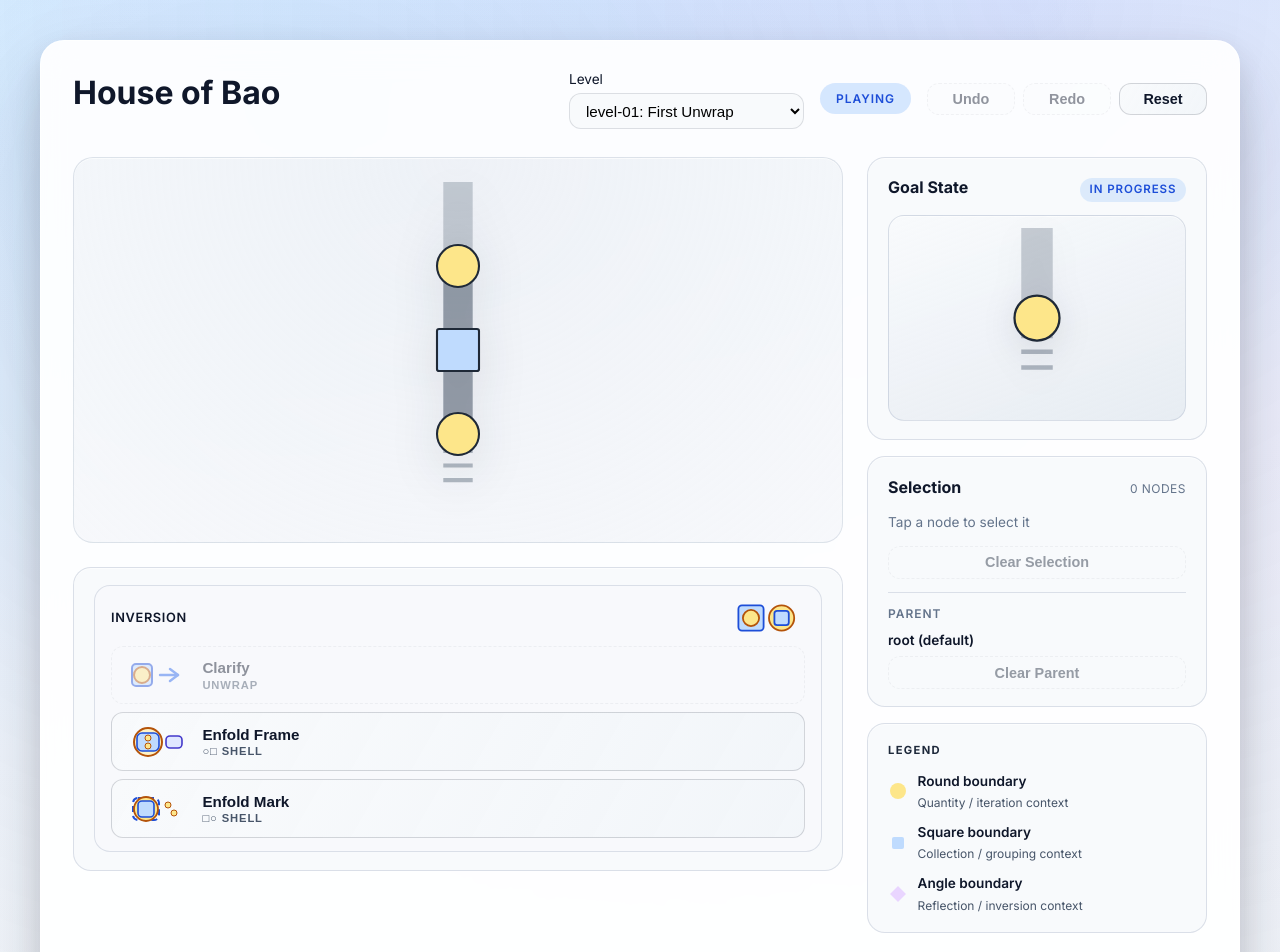
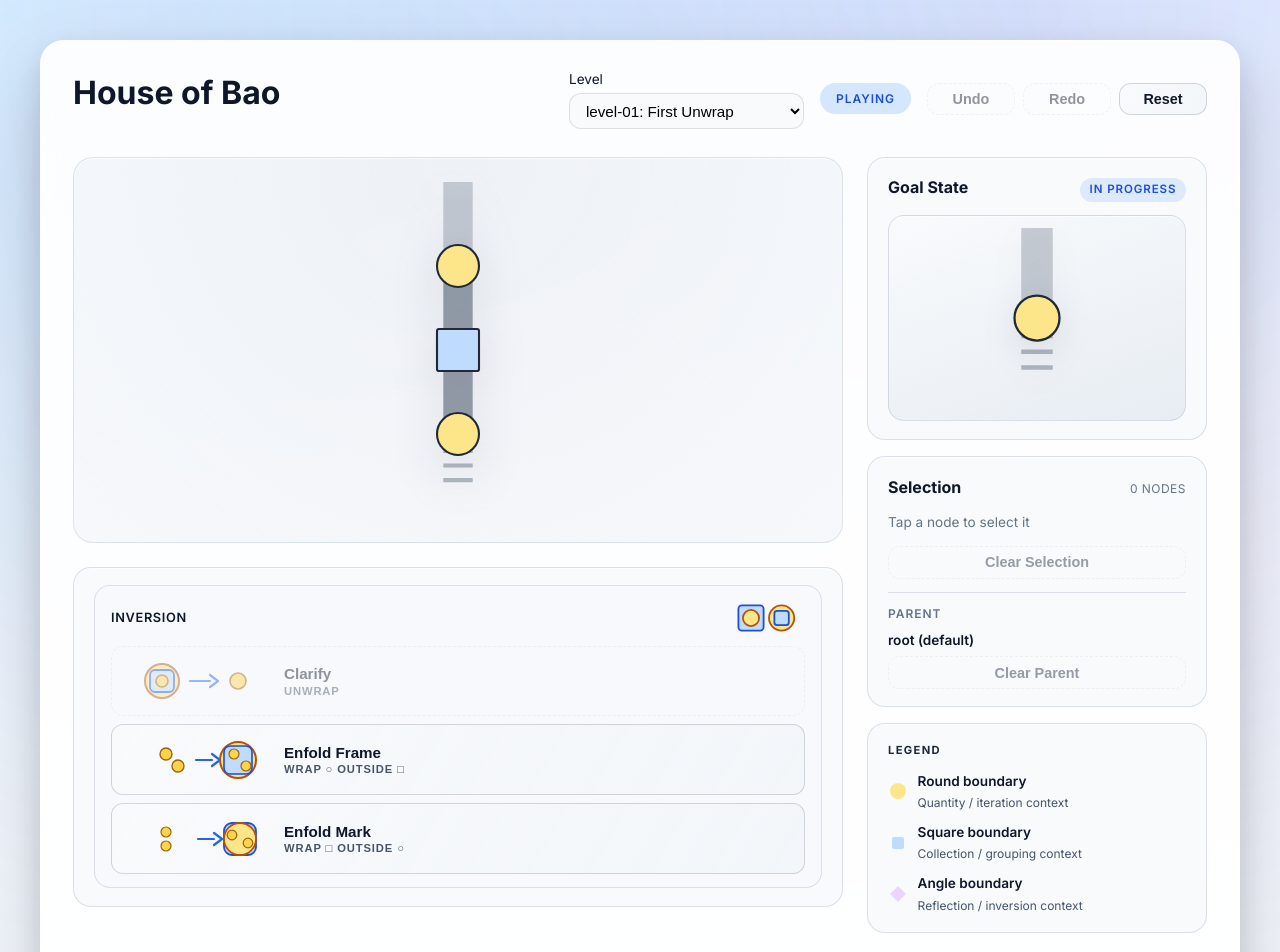
Before and after one commit to weavermarquez/house-of-bao, a React (Vite) app in the folder house-of-bao/: page / in a window 1280 px wide. Shown: the top 952 px of the page. Built offline with nearby package versions, Linux system fonts and the light colour scheme.

Commit message:
fix: Accurate Movement Glyphs!

```diff
--- a/house-of-bao/src/App.css
+++ b/house-of-bao/src/App.css
@@ -318,7 +318,7 @@ button:disabled {
 .action-button-content {
   display: inline-flex;
   align-items: center;
-  gap: 0.8rem;
+  gap: 0.65rem;
   width: 100%;
 }
 
@@ -330,8 +330,8 @@ button:disabled {
 }
 
 .action-button-glyph svg {
-  width: 52px;
-  height: 32px;
+  width: 72px;
+  height: 40px;
 }
 
 .action-button-text {
@@ -382,8 +382,8 @@ button:disabled {
 }
 
 .preview-glyph svg {
-  width: 58px;
-  height: 34px;
+  width: 92px;
+  height: 48px;
 }
 
 .preview-copy {
--- a/house-of-bao/src/components/ActionGlyphs.tsx
+++ b/house-of-bao/src/components/ActionGlyphs.tsx
@@ -12,65 +12,70 @@ type ActionMetadata = {
   Glyph: (props: GlyphProps) => JSX.Element;
 };
 
+const VIEWBOX_WIDTH = 148;
+const VIEWBOX_HEIGHT = 48;
+const MID_Y = VIEWBOX_HEIGHT / 2;
+
 const colors = {
   roundFill: "#fde68a",
   roundStroke: "#b45309",
   squareFill: "#bfdbfe",
   squareStroke: "#1d4ed8",
-  accentFill: "#e0e7ff",
-  accentStroke: "#4338ca",
   angleFill: "#e9d5ff",
   angleStroke: "#7c3aed",
-  arrow: "#2563eb",
-  dashed: "#94a3b8",
+  nodeFill: "#fcd34d",
+  nodeStroke: "#a16207",
+  accent: "#2563eb",
+  neutral: "#94a3b8",
+  voidFill: "#f8fafc",
 };
 
 const baseSvgProps = {
   role: "presentation",
   "aria-hidden": "true",
   focusable: "false",
+  width: VIEWBOX_WIDTH,
+  height: VIEWBOX_HEIGHT,
+  viewBox: `0 0 ${VIEWBOX_WIDTH} ${VIEWBOX_HEIGHT}`,
 } as const;
 
 function ClarifyGlyph({ className }: GlyphProps) {
   return (
-    <svg
-      {...baseSvgProps}
-      className={className}
-      width={64}
-      height={36}
-      viewBox="0 0 64 36"
-    >
-      <rect
-        x={6}
-        y={7}
-        width={20}
-        height={22}
-        rx={4}
-        fill={colors.squareFill}
-        stroke={colors.squareStroke}
-        strokeWidth={2}
-      />
+    <svg {...baseSvgProps} className={className}>
       <circle
-        cx={16}
-        cy={18}
-        r={8}
+        cx={36}
+        cy={MID_Y}
+        r={17}
         fill={colors.roundFill}
         stroke={colors.roundStroke}
         strokeWidth={2}
       />
-      <path
-        d="M34 18h18"
-        stroke={colors.arrow}
-        strokeWidth={2.4}
-        strokeLinecap="round"
+      <rect
+        x={24}
+        y={MID_Y - 11}
+        width={24}
+        height={22}
+        rx={5}
+        fill={colors.squareFill}
+        stroke={colors.squareStroke}
+        strokeWidth={1.8}
       />
-      <polyline
-        points="44,12 52,18 44,24"
-        fill="none"
-        stroke={colors.arrow}
-        strokeWidth={2.4}
-        strokeLinecap="round"
-        strokeLinejoin="round"
+      <circle
+        cx={36}
+        cy={MID_Y}
+        r={6}
+        fill={colors.nodeFill}
+        stroke={colors.nodeStroke}
+        strokeWidth={1.6}
+      />
+      <Arrow from={64} to={92} />
+      <circle
+        cx={112}
+        cy={MID_Y}
+        r={8}
+        fill={colors.nodeFill}
+        stroke={colors.nodeStroke}
+        strokeWidth={1.6}
       />
     </svg>
   );
@@ -78,42 +83,57 @@ function ClarifyGlyph({ className }: GlyphProps) {
 
 function EnfoldFrameGlyph({ className }: GlyphProps) {
   return (
-    <svg
-      {...baseSvgProps}
-      className={className}
-      width={64}
-      height={36}
-      viewBox="0 0 64 36"
-    >
+    <svg {...baseSvgProps} className={className}>
       <circle
-        cx={22}
-        cy={18}
-        r={14}
-        fill="#fef3c7"
+        cx={40}
+        cy={MID_Y - 6}
+        r={6}
+        fill={colors.nodeFill}
+        stroke={colors.nodeStroke}
+        strokeWidth={1.4}
+      />
+      <circle
+        cx={52}
+        cy={MID_Y + 6}
+        r={6}
+        fill={colors.nodeFill}
+        stroke={colors.nodeStroke}
+        strokeWidth={1.4}
+      />
+      <Arrow from={70} to={94} />
+      <circle
+        cx={112}
+        cy={MID_Y}
+        r={18}
+        fill={colors.roundFill}
         stroke={colors.roundStroke}
         strokeWidth={2}
       />
       <rect
-        x={11}
-        y={9}
-        width={22}
-        height={18}
-        rx={5}
+        x={98}
+        y={MID_Y - 14}
+        width={28}
+        height={28}
+        rx={6}
         fill={colors.squareFill}
         stroke={colors.squareStroke}
         strokeWidth={1.6}
       />
-      <circle cx={22} cy={14} r={3} fill={colors.roundFill} stroke={colors.roundStroke} strokeWidth={1} />
-      <circle cx={22} cy={22} r={3} fill={colors.roundFill} stroke={colors.roundStroke} strokeWidth={1} />
-      <rect
-        x={40}
-        y={12}
-        width={16}
-        height={12}
-        rx={4}
-        fill={colors.accentFill}
-        stroke={colors.accentStroke}
-        strokeWidth={1.6}
+      <circle
+        cx={108}
+        cy={MID_Y - 6}
+        r={5}
+        fill={colors.nodeFill}
+        stroke={colors.nodeStroke}
+        strokeWidth={1.2}
+      />
+      <circle
+        cx={120}
+        cy={MID_Y + 6}
+        r={5}
+        fill={colors.nodeFill}
+        stroke={colors.nodeStroke}
+        strokeWidth={1.2}
       />
     </svg>
   );
@@ -121,95 +141,151 @@ function EnfoldFrameGlyph({ className }: GlyphProps) {
 
 function EnfoldMarkGlyph({ className }: GlyphProps) {
   return (
-    <svg
-      {...baseSvgProps}
-      className={className}
-      width={64}
-      height={36}
-      viewBox="0 0 64 36"
-    >
-      <rect
-        x={7}
-        y={7}
-        width={26}
-        height={22}
-        rx={5}
-        fill="none"
-        stroke={colors.squareStroke}
-        strokeWidth={2}
-        strokeDasharray="6 4"
+    <svg {...baseSvgProps} className={className}>
+      <circle
+        cx={40}
+        cy={MID_Y - 7}
+        r={5}
+        fill={colors.nodeFill}
+        stroke={colors.nodeStroke}
+        strokeWidth={1.2}
       />
       <circle
-        cx={20}
-        cy={18}
-        r={12}
+        cx={40}
+        cy={MID_Y + 7}
+        r={5}
+        fill={colors.nodeFill}
+        stroke={colors.nodeStroke}
+        strokeWidth={1.2}
+      />
+      <Arrow from={72} to={96} />
+      <rect
+        x={98}
+        y={MID_Y - 16}
+        width={32}
+        height={32}
+        rx={8}
+        fill={colors.squareFill}
+        stroke={colors.squareStroke}
+        strokeWidth={1.8}
+      />
+      <circle
+        cx={114}
+        cy={MID_Y}
+        r={16}
         fill={colors.roundFill}
         stroke={colors.roundStroke}
         strokeWidth={1.8}
       />
-      <rect
-        x={12}
-        y={10}
-        width={16}
-        height={16}
-        rx={4}
-        fill={colors.squareFill}
-        stroke={colors.squareStroke}
-        strokeWidth={1.6}
+      <circle
+        cx={106}
+        cy={MID_Y - 4}
+        r={4.8}
+        fill={colors.nodeFill}
+        stroke={colors.nodeStroke}
+        strokeWidth={1.2}
       />
-      <circle cx={42} cy={14} r={3} fill={colors.roundFill} stroke={colors.roundStroke} strokeWidth={1} />
-      <circle cx={48} cy={22} r={3} fill={colors.roundFill} stroke={colors.roundStroke} strokeWidth={1} />
+      <circle
+        cx={122}
+        cy={MID_Y + 4}
+        r={4.8}
+        fill={colors.nodeFill}
+        stroke={colors.nodeStroke}
+        strokeWidth={1.2}
+      />
     </svg>
   );
 }
 
 function DisperseGlyph({ className }: GlyphProps) {
   return (
-    <svg
-      {...baseSvgProps}
-      className={className}
-      width={64}
-      height={36}
-      viewBox="0 0 64 36"
-    >
+    <svg {...baseSvgProps} className={className}>
+      <circle
+        cx={34}
+        cy={MID_Y}
+        r={18}
+        fill={colors.roundFill}
+        stroke={colors.roundStroke}
+        strokeWidth={1.8}
+      />
       <rect
-        x={6}
-        y={7}
-        width={18}
-        height={22}
+        x={22}
+        y={MID_Y - 12}
+        width={24}
+        height={24}
+        rx={5}
+        fill={colors.squareFill}
+        stroke={colors.squareStroke}
+        strokeWidth={1.6}
+      />
+      <circle
+        cx={30}
+        cy={MID_Y - 5}
+        r={4.6}
+        fill={colors.nodeFill}
+        stroke={colors.nodeStroke}
+        strokeWidth={1}
+      />
+      <circle
+        cx={38}
+        cy={MID_Y + 5}
+        r={4.6}
+        fill={colors.nodeFill}
+        stroke={colors.nodeStroke}
+        strokeWidth={1}
+      />
+      <Arrow from={64} to={94} />
+      <circle
+        cx={104}
+        cy={MID_Y - 6}
+        r={13}
+        fill={colors.roundFill}
+        stroke={colors.roundStroke}
+        strokeWidth={1.6}
+      />
+      <rect
+        x={97}
+        y={MID_Y - 12}
+        width={14}
+        height={14}
         rx={4}
         fill={colors.squareFill}
         stroke={colors.squareStroke}
-        strokeWidth={2}
+        strokeWidth={1.3}
       />
-      <circle cx={12} cy={15} r={3} fill={colors.roundFill} stroke={colors.roundStroke} strokeWidth={1} />
-      <circle cx={18} cy={22} r={3} fill={colors.roundFill} stroke={colors.roundStroke} strokeWidth={1} />
-      <path
-        d="M28 18l8-6m-8 6 8 6"
-        stroke={colors.arrow}
-        strokeWidth={2}
-        strokeLinecap="round"
-        strokeLinejoin="round"
+      <circle
+        cx={104}
+        cy={MID_Y - 6}
+        r={3.2}
+        fill={colors.nodeFill}
+        stroke={colors.nodeStroke}
+        strokeWidth={0.9}
       />
-      <rect
-        x={42}
-        y={10}
-        width={8}
-        height={8}
-        rx={2}
-        fill={colors.accentFill}
-        stroke={colors.accentStroke}
+      <circle
+        cx={128}
+        cy={MID_Y + 6}
+        r={13}
+        fill={colors.roundFill}
+        stroke={colors.roundStroke}
         strokeWidth={1.6}
       />
       <rect
-        x={50}
-        y={18}
-        width={8}
-        height={8}
-        rx={2}
-        fill={colors.accentFill}
-        stroke={colors.accentStroke}
-        strokeWidth={1.6}
+        x={121}
+        y={MID_Y + 0.5}
+        width={14}
+        height={14}
+        rx={4}
+        fill={colors.squareFill}
+        stroke={colors.squareStroke}
+        strokeWidth={1.3}
+      />
+      <circle
+        cx={128}
+        cy={MID_Y + 7}
+        r={3.2}
+        fill={colors.nodeFill}
+        stroke={colors.nodeStroke}
+        strokeWidth={0.9}
       />
     </svg>
   );
@@ -217,51 +293,93 @@ function DisperseGlyph({ className }: GlyphProps) {
 
 function CollectGlyph({ className }: GlyphProps) {
   return (
-    <svg
-      {...baseSvgProps}
-      className={className}
-      width={64}
-      height={36}
-      viewBox="0 0 64 36"
-    >
+    <svg {...baseSvgProps} className={className}>
+      <circle
+        cx={32}
+        cy={MID_Y - 7}
+        r={13}
+        fill={colors.roundFill}
+        stroke={colors.roundStroke}
+        strokeWidth={1.6}
+      />
       <rect
-        x={40}
-        y={7}
-        width={18}
-        height={22}
+        x={25}
+        y={MID_Y - 13}
+        width={14}
+        height={14}
         rx={4}
         fill={colors.squareFill}
         stroke={colors.squareStroke}
-        strokeWidth={2}
+        strokeWidth={1.3}
       />
-      <circle cx={46} cy={15} r={3} fill={colors.roundFill} stroke={colors.roundStroke} strokeWidth={1} />
-      <circle cx={52} cy={22} r={3} fill={colors.roundFill} stroke={colors.roundStroke} strokeWidth={1} />
-      <path
-        d="M36 18l-8-6m8 6-8 6"
-        stroke={colors.arrow}
-        strokeWidth={2}
-        strokeLinecap="round"
-        strokeLinejoin="round"
+      <circle
+        cx={32}
+        cy={MID_Y - 6}
+        r={3.2}
+        fill={colors.nodeFill}
+        stroke={colors.nodeStroke}
+        strokeWidth={0.9}
       />
-      <rect
-        x={14}
-        y={10}
-        width={8}
-        height={8}
-        rx={2}
-        fill={colors.accentFill}
-        stroke={colors.accentStroke}
+      <circle
+        cx={48}
+        cy={MID_Y + 7}
+        r={13}
+        fill={colors.roundFill}
+        stroke={colors.roundStroke}
         strokeWidth={1.6}
       />
       <rect
-        x={6}
-        y={18}
-        width={8}
-        height={8}
-        rx={2}
-        fill={colors.accentFill}
-        stroke={colors.accentStroke}
+        x={41}
+        y={MID_Y + 1}
+        width={14}
+        height={14}
+        rx={4}
+        fill={colors.squareFill}
+        stroke={colors.squareStroke}
+        strokeWidth={1.3}
+      />
+      <circle
+        cx={48}
+        cy={MID_Y + 8}
+        r={3.2}
+        fill={colors.nodeFill}
+        stroke={colors.nodeStroke}
+        strokeWidth={0.9}
+      />
+      <Arrow from={72} to={100} />
+      <circle
+        cx={118}
+        cy={MID_Y}
+        r={18}
+        fill={colors.roundFill}
+        stroke={colors.roundStroke}
+        strokeWidth={1.8}
+      />
+      <rect
+        x={106}
+        y={MID_Y - 12}
+        width={24}
+        height={24}
+        rx={5}
+        fill={colors.squareFill}
+        stroke={colors.squareStroke}
         strokeWidth={1.6}
+      />
+      <circle
+        cx={112}
+        cy={MID_Y - 4}
+        r={4.6}
+        fill={colors.nodeFill}
+        stroke={colors.nodeStroke}
+        strokeWidth={1}
+      />
+      <circle
+        cx={124}
+        cy={MID_Y + 4}
+        r={4.6}
+        fill={colors.nodeFill}
+        stroke={colors.nodeStroke}
+        strokeWidth={1}
       />
     </svg>
   );
@@ -269,41 +387,53 @@ function CollectGlyph({ className }: GlyphProps) {
 
 function CancelGlyph({ className }: GlyphProps) {
   return (
-    <svg
-      {...baseSvgProps}
-      className={className}
-      width={64}
-      height={36}
-      viewBox="0 0 64 36"
-    >
+    <svg {...baseSvgProps} className={className}>
       <circle
-        cx={18}
-        cy={18}
-        r={10}
-        fill={colors.roundFill}
-        stroke={colors.roundStroke}
-        strokeWidth={1.6}
+        cx={34}
+        cy={MID_Y}
+        r={6}
+        fill={colors.nodeFill}
+        stroke={colors.nodeStroke}
+        strokeWidth={1.3}
       />
       <polygon
-        points="46,8 56,18 46,28"
+        points="58,12 80,24 58,36"
         fill={colors.angleFill}
         stroke={colors.angleStroke}
         strokeWidth={1.8}
-        strokeLinejoin="round"
+      />
+      <circle
+        cx={66}
+        cy={MID_Y}
+        r={6}
+        fill={colors.nodeFill}
+        stroke={colors.nodeStroke}
+        strokeWidth={1.3}
       />
       <line
-        x1={10}
-        y1={18}
-        x2={60}
-        y2={18}
-        stroke={colors.dashed}
-        strokeWidth={1.2}
+        x1={32}
+        y1={MID_Y - 18}
+        x2={74}
+        y2={MID_Y + 18}
+        stroke="#dc2626"
+        strokeWidth={1.6}
+        strokeLinecap="round"
         strokeDasharray="4 3"
       />
+      <Arrow from={92} to={120} />
+      <circle
+        cx={122}
+        cy={MID_Y}
+        r={12}
+        fill={colors.voidFill}
+        stroke={colors.neutral}
+        strokeWidth={1.4}
+        strokeDasharray="5 4"
+      />
       <path
-        d="M28 12l8 12m0-12-8 12"
-        stroke="#dc2626"
-        strokeWidth={2.2}
+        d={`M${122 - 6} ${MID_Y}h12`}
+        stroke={colors.neutral}
+        strokeWidth={1.2}
         strokeLinecap="round"
       />
     </svg>
@@ -312,109 +442,137 @@ function CancelGlyph({ className }: GlyphProps) {
 
 function CreatePairGlyph({ className }: GlyphProps) {
   return (
-    <svg
-      {...baseSvgProps}
-      className={className}
-      width={64}
-      height={36}
-      viewBox="0 0 64 36"
-    >
+    <svg {...baseSvgProps} className={className}>
       <circle
-        cx={20}
-        cy={18}
-        r={5}
-        fill={colors.accentFill}
-        stroke={colors.accentStroke}
-        strokeWidth={1.6}
+        cx={32}
+        cy={MID_Y}
+        r={12}
+        fill={colors.voidFill}
+        stroke={colors.neutral}
+        strokeWidth={1.4}
+        strokeDasharray="4 3"
+      />
+      <path
+        d={`M${32 - 6} ${MID_Y}h12`}
+        stroke={colors.neutral}
+        strokeWidth={1.2}
+        strokeLinecap="round"
+      />
+      <Arrow from={56} to={92} />
+      <circle
+        cx={108}
+        cy={MID_Y - 6}
+        r={6}
+        fill={colors.nodeFill}
+        stroke={colors.nodeStroke}
+        strokeWidth={1.3}
+      />
+      <polygon
+        points="122,10 140,24 122,38"
+        fill={colors.angleFill}
+        stroke={colors.angleStroke}
+        strokeWidth={1.8}
       />
       <circle
-        cx={20}
-        cy={18}
-        r={9}
-        stroke={colors.accentStroke}
-        strokeWidth={1.6}
-        strokeDasharray="3 3"
-        fill="none"
+        cx={132}
+        cy={MID_Y}
+        r={6}
+        fill={colors.nodeFill}
+        stroke={colors.nodeStroke}
+        strokeWidth={1.3}
       />
-      <path
-        d="M6 18h8"
-        stroke={colors.accentStroke}
-        strokeWidth={2}
+    </svg>
+  );
+}
+
+function Arrow({
+  from,
+  to,
+  y = MID_Y,
+  color = colors.accent,
+}: {
+  from: number;
+  to: number;
+  y?: number;
+  color?: string;
+}) {
+  const direction = Math.sign(to - from) || 1;
+  const headOffset = 8 * direction;
+  const bodyEnd = to - headOffset;
+  const head = direction === 1
+    ? `M ${to - 8} ${y - 6} L ${to} ${y} L ${to - 8} ${y + 6}`
+    : `M ${to + 8} ${y - 6} L ${to} ${y} L ${to + 8} ${y + 6}`;
+  return (
+    <>
+      <line
+        x1={from}
+        y1={y}
+        x2={bodyEnd}
+        y2={y}
+        stroke={color}
+        strokeWidth={2.2}
         strokeLinecap="round"
       />
       <path
-        d="M10 14v8"
-        stroke={colors.accentStroke}
-        strokeWidth={2}
+        d={head}
+        fill="none"
+        stroke={color}
+        strokeWidth={2.2}
         strokeLinecap="round"
+        strokeLinejoin="round"
       />
-      <path
-        d="M30 18h12"
-        stroke={colors.arrow}
-        strokeWidth={2}
-        strokeLinecap="round"
-      />
-      <circle
-        cx={48}
-        cy={14}
-        r={6}
-        fill={colors.roundFill}
-        stroke={colors.roundStroke}
-        strokeWidth={1.6}
-      />
-      <circle
-        cx={56}
-        cy={22}
-        r={6}
-        fill={colors.roundFill}
-        stroke={colors.roundStroke}
-        strokeWidth={1.6}
-      />
-    </svg>
+    </>
   );
 }
 
 export const ACTION_METADATA: Record<OperationKey, ActionMetadata> = {
   clarify: {
     label: "Clarify",
-    hint: "unwrap",
-    description: "Clarify removes a round/square wrapper from the selected form.",
+    hint: "Unwrap",
+    description:
+      "Axiom 1 (Inversion): remove the paired round/square wrapper from the selection.",
     Glyph: ClarifyGlyph,
   },
   enfoldFrame: {
     label: "Enfold Frame",
-    hint: "○□ shell",
-    description: "Enfold Frame wraps siblings with a round-square shell.",
+    hint: "Wrap ○ outside □",
+    description:
+      "Wrap the selection with a round exterior and square interior so it can later be clarified.",
     Glyph: EnfoldFrameGlyph,
   },
   enfoldMark: {
     label: "Enfold Mark",
-    hint: "□○ shell",
-    description: "Enfold Mark wraps siblings with a square-round shell.",
+    hint: "Wrap □ outside ○",
+    description:
+      "Wrap the selection with a square exterior and round interior shell (the inverse of Clarify).",
     Glyph: EnfoldMarkGlyph,
   },
   disperse: {
     label: "Disperse",
-    hint: "split",
-    description: "Disperse splits square contents into separate frames.",
+    hint: "Split context",
+    description:
+      "Axiom 2 (Arrangement): push the surrounding round context into each child of the square frame.",
     Glyph: DisperseGlyph,
   },
   collect: {
     label: "Collect",
-    hint: "merge",
-    description: "Collect merges matching frames back together.",
+    hint: "Merge context",
+    description:
+      "Axiom 2 (Arrangement): merge matching round contexts back into a single square frame.",
     Glyph: CollectGlyph,
   },
   cancel: {
     label: "Cancel",
-    hint: "erase pair",
-    description: "Cancel removes a form and its reflection (or empty angle).",
+    hint: "Erase pair",
+    description:
+      "Axiom 3 (Reflection): remove a form together with its angled reflection, returning to the void.",
     Glyph: CancelGlyph,
   },
   create: {
     label: "Create Pair",
-    hint: "spawn",
-    description: "Create Pair spawns a template + reflection at the chosen parent.",
+    hint: "Spawn pair",
+    description:
+      "Axiom 3 (Reflection): create a form plus its angled reflection from empty space.",
     Glyph: CreatePairGlyph,
   },
 };
```
Also changed, not shown: 1 other file (tests, documents, lock files or other folders).
